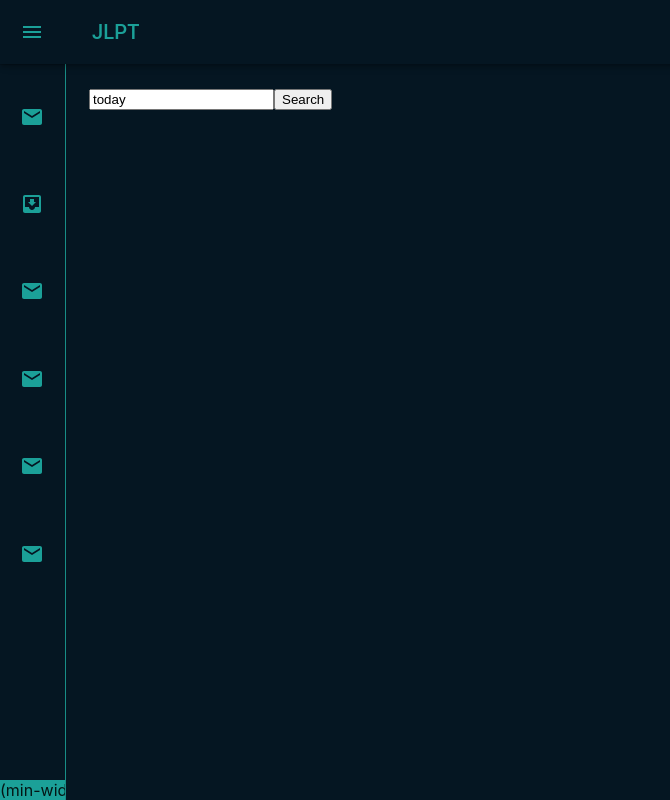
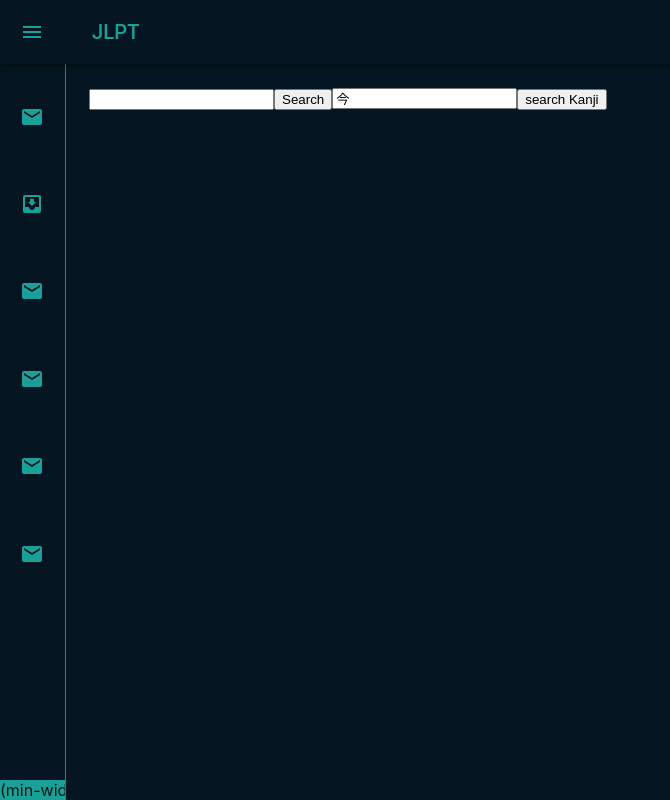
Before and after one commit to Konemui-dev/JapaneseLearningApplication, a React (Create React App) app in the folder sidebarv2/: page /JLPT in a window 1280 px wide. Shown: the whole page, without its empty margins (0-670 px from the left). Built offline with nearby package versions, Linux system fonts and the light colour scheme.

Commit message:
testing requests

```diff
--- a/sidebarv2/package.json
+++ b/sidebarv2/package.json
@@ -16,6 +16,7 @@
     "@testing-library/user-event": "^13.5.0",
     "cors-anywhere": "^0.4.4",
     "http-proxy-middleware": "^2.0.6",
+    "lru-cache": "^8.0.4",
     "path": "^0.12.7",
     "react": "^18.2.0",
     "react-dom": "^18.2.0",
--- a/sidebarv2/src/Pages/test.js
+++ b/sidebarv2/src/Pages/test.js
@@ -1,17 +1,24 @@
 import { Box, Typography } from "@mui/material";
 import { styled } from '@mui/material/styles';
-
+import LRUCache from "lru-cache";
 
 // App.js
 
 import React, { useEffect, useState } from 'react';
 
 function Test() {
-  const [searchTerm, setSearchTerm] = useState('today');
-    const [test, setData] = useState(null);
+  const [searchTerm, setSearchTerm] = useState('');
+  const [Kanji, setKanji] = useState('今');
+
   const handleInputChange = (event) => {
     setSearchTerm(event.target.value);
   };
+
+  const handleKanjiInputChange = (event) =>{
+    setKanji(event.target.value);
+  }
+
+
   const headers = new Headers();
   headers.append('User-Agent', 'MyApp/1.0');
 
@@ -23,7 +30,7 @@ function Test() {
   };
 
 
-  const searchingTest = () =>{
+  const searchingTest = () =>{ //works change the naming scheme though
     fetch(`http://localhost:3001/searchForPhrase/${searchTerm}`)
     .then(response => {
       if (!response.ok) {
@@ -33,81 +40,63 @@ function Test() {
     })
     .then((json)=>{
         console.log(json.data);
-        console.log("test 2");
-        console.log(json.data[0].slug);
-        console.log(json.data[0].japanese[0].reading);
         document.getElementById("test").innerText =json.data[0].slug
         document.getElementById("test2").innerText = json.data[0].japanese[0].reading
         document.getElementById("test3").innerText = json.data[0].senses[0].english_definitions[0]
-        //setData(json.data);
     })
     .catch(error => console.log('Error:', error));
 
   }
 
 
-// useEffect( () =>
-// {
-//   fetch(`https://cors-anywhere.herokuapp.com/https://jisho.org/api/v1/search/words?keyword=${searchTerm}`)
-//   .then(response => {
-//     if (!response.ok) {
-//       throw new Error('Network response was not ok');
-//     }
-//     return response.json();
-//   })
-//   .then((json)=>{
-//       console.log(json.data);
-//       console.log("test 2");
-//       console.log(json.data[0].slug);
-//       console.log(json.data[0].japanese[0].reading);
-//       // document.getElementById("test").innerText =json.data[0].slug
-//       // document.getElementById("test2").innerText = json.data[0].japanese[0].reading
-//       // document.getElementById("test3").innerText = json.data[0].senses[0].english_definitions[0]
-//       setData(json.data);
-//   })
+  const searchingForPhrase = () =>{
+    fetch(`http://localhost:3001/searchForPhrase/${searchTerm}`)
+    .then(response => {
+      if (!response.ok) {
+        throw new Error('Network response was not ok');
+      }
+      return response.json();
+    })
+    .then((json)=>{
+        console.log(json.data);
+        document.getElementById("test").innerText =json.data[0].slug
+        document.getElementById("test2").innerText = json.data[0].japanese[0].reading
+        document.getElementById("test3").innerText = json.data[0].senses[0].english_definitions[0]
+    })
+    .catch(error => console.log('Error:', error));
 
-// },[searchTerm])
-// if(setData ===null)
-// {
-//   return null;
-// }
+  }
 
-// const searchingTest2 = () =>{
-//     fetch(`http://localhost:3001/jisho/${searchTerm}`,{headers})
-//     .then(response => {
-//         if (!response.ok) {
-//           throw new Error('Network response was not ok');
-//         }
-//         return response.json();
-//     })
-//     .then((json)=>{
-//         console.log(json.data);
-//     })
-//      .catch(error => console.error(error));
-// }
 
-// const testreq = <div>
-//   {
-//     test.map((value,key) => <div key={key}>
-//       <Typography>
-//         {value.japanese}
-//       </Typography>
+  const searchingKanji = () =>{ //works has a different data structure though
+    fetch(`http://localhost:3001/searchForKanji/${Kanji}`)
+    .then(response => {
+      if (!response.ok) {
+        throw new Error('Network response was not ok');
+      }
+      return response.json();
+    })
+    .then((json)=>{
+        console.log(json);
+        document.getElementById("testKanji").innerText = json.query
+    })
+    .catch(error => console.log('Error:', error));
 
-//     </div>)
-//   }
-// </div>
+  }
 
   return (
     <div>
       <input type="text" value={searchTerm} onChange={handleInputChange} />
       <button onClick={searchingTest}>Search</button>
+      <input type="text" value={Kanji} onChange={handleKanjiInputChange}/>
+      <button onClick={searchingKanji}>search Kanji</button>
       <div>
 
         <ruby >
         <Typography style={{fontSize: '30px'}} className=' 1.2rem' id="test"></Typography> <rp>(</rp><rt style={{fontSize: '15px'}} id="test2"></rt><rp>)</rp>
         </ruby>
         <Typography style={{fontSize: '30px'}} id="test3"></Typography>
-
+        <Typography style={{fontSize: '30px'}} id="testKanji"></Typography>
       </div>
     </div>
   );
```
Also changed, not shown: sidebarv2/proxy.js (+7 -13 lines), 1 other file (tests, documents, lock files or other folders).
